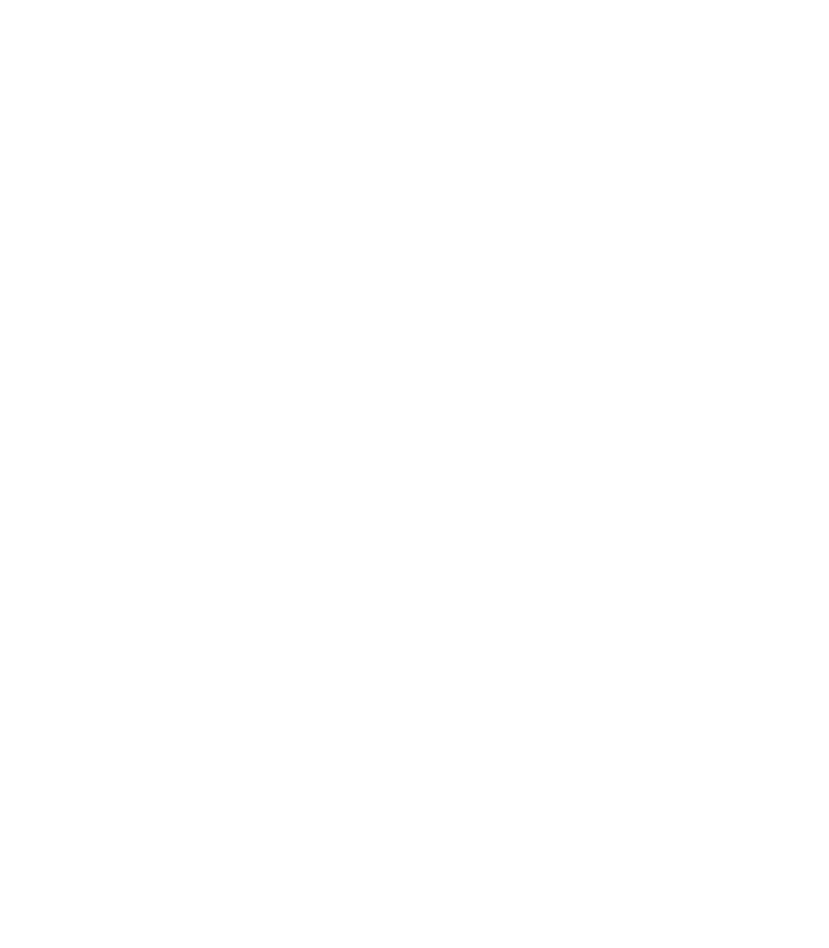
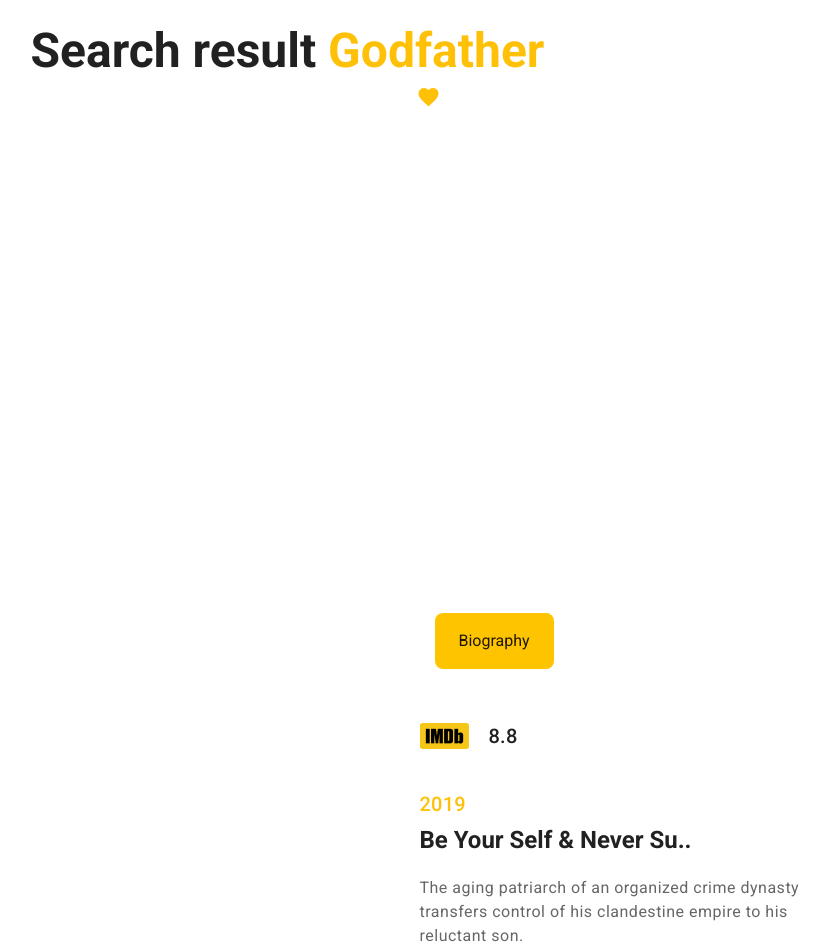
Before and after one commit to FirdevsASLAN/movie-up, a Vue app: page /search in a window 1280 px wide. Shown: the part 280-1228 px from the top of the page, without its empty margins (29-858 px from the left). Before the commit the page ends 800 px from the top, so only its background shows below. Built offline with nearby package versions, Linux system fonts and the light colour scheme.

Commit message:
create movie card component

```diff
--- /dev/null
+++ b/src/components/MovieCard.vue
@@ -0,0 +1,47 @@
+<template>
+  <v-card class="card mx-auto" max-width="383px">
+    <div class="card__image">
+      <div class="card__label rounded-lg amber accent-3 px-6 py-4">
+        Biography
+      </div>
+      <v-icon class="card__icon rounded-circle amber--text accent-3 white pa-3">
+        mdi-heart
+      </v-icon>
+      <v-img src="@/assets/moviegodfather.png" width="100%" />
+    </div>
+    <div class="d-flex align-center my-9">
+      <img src="@/assets/IMDB-icon.png" height="26px" width="49px" />
+      <span class="text-h6 ml-5">8.8</span>
+    </div>
+    <v-card-text class="text-h6 amber--text accent-3 mb-1 pa-0">
+      2019
+    </v-card-text>
+    <v-card-title class="text-h5 font-weight-bold mb-5 pa-0">
+      Be Your Self & Never Su..
+    </v-card-title>
+    <v-card-text class="body-1 pa-0">
+      The aging patriarch of an organized crime dynasty transfers control of his
+      clandestine empire to his reluctant son.
+    </v-card-text>
+  </v-card>
+</template>
+<style lang="scss" scoped>
+.card {
+  box-shadow: none !important;
+  &__image {
+    position: relative;
+  }
+  &__label {
+    position: absolute;
+    bottom: 15px;
+    left: 15px;
+    z-index: 3;
+  }
+  &__icon {
+    position: absolute;
+    bottom: 15px;
+    right: 15px;
+    z-index: 3;
+  }
+}
+</style>
--- a/src/views/SearchResultView.vue
+++ b/src/views/SearchResultView.vue
@@ -1,12 +1,27 @@
 <template>
-  <nav-area routeName="Search Result" />
+  <div>
+    <nav-area routeName="Search Result" />
+    <search-area />
+    <v-container>
+      <h1 class="text-h3 font-weight-bold">
+        <span>Search result</span>
+        <span class="amber--text accent-3"> Godfather</span>
+      </h1>
+    </v-container>
+    <movie-card />
+  </div>
 </template>
 
 <script>
 import NavArea from "@/components/NavArea.vue";
+import SearchArea from "@/components/SearchArea.vue";
+import MovieCard from "@/components/MovieCard.vue";
+
 export default {
   components: {
     NavArea,
+    SearchArea,
+    MovieCard,
   },
 };
 </script>
```
